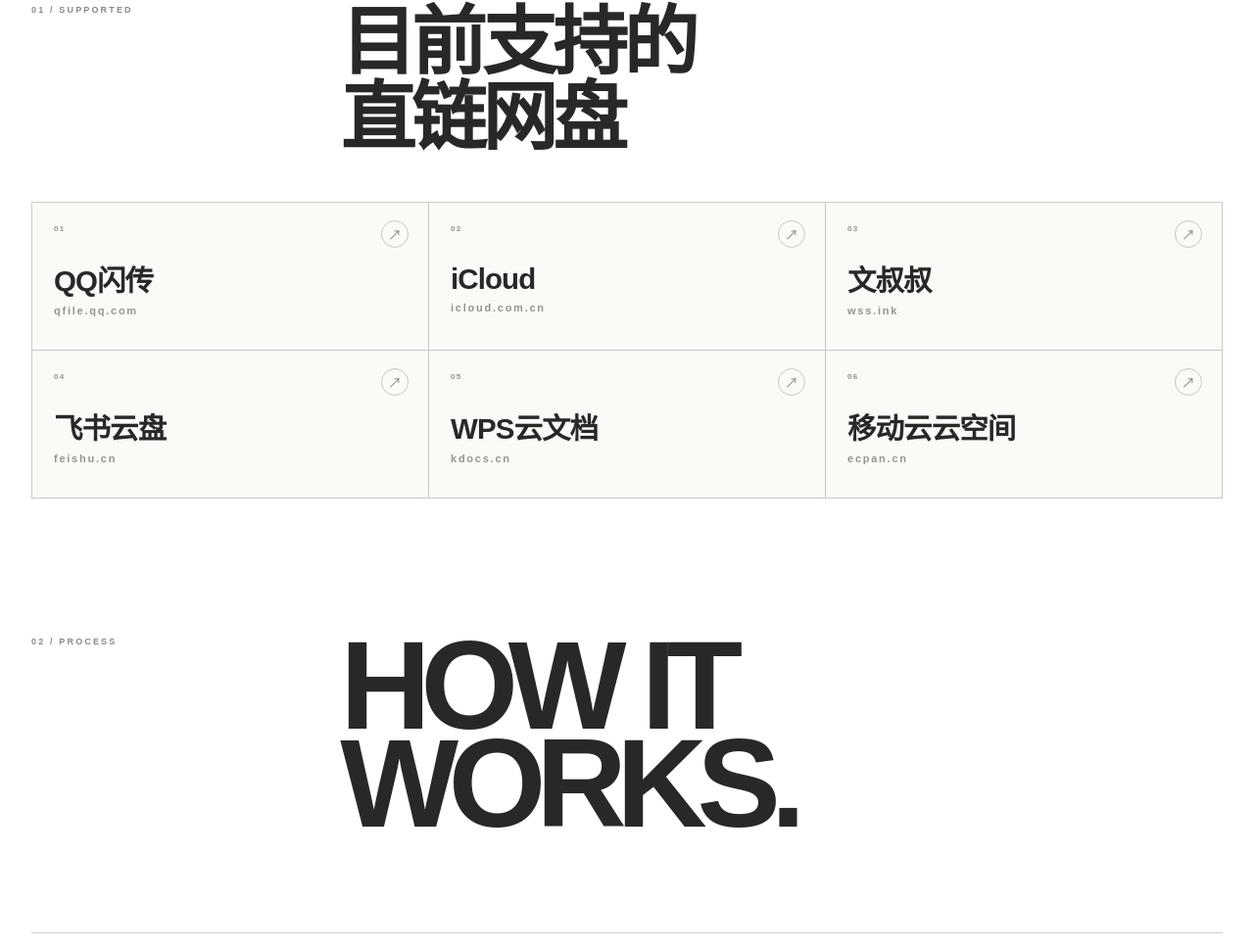
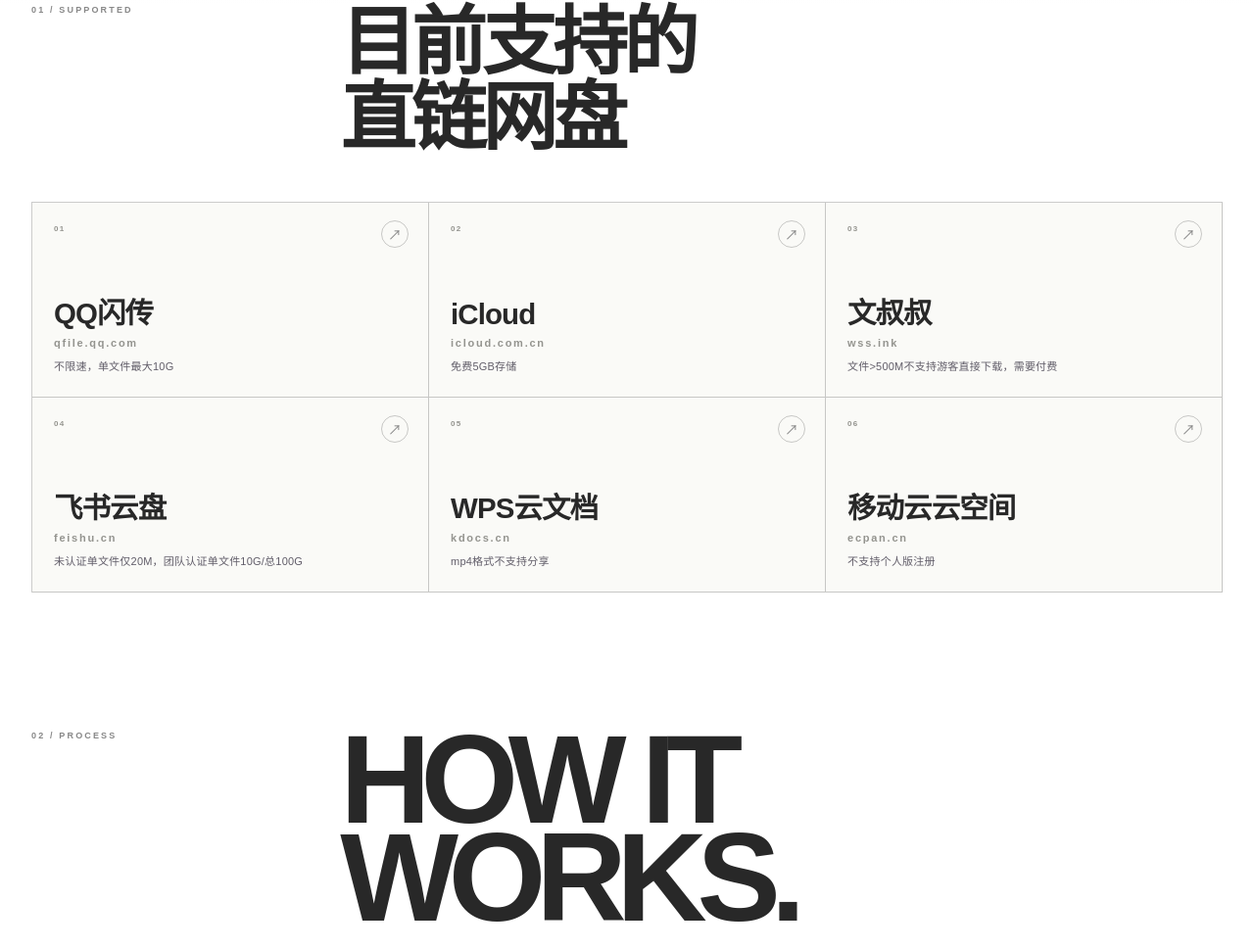
Before and after one commit to dtpoi/netdisk-to-vrchat-Direct-link, a website: page index.html in a window 1280 px wide. Shown: the part 1005-1975 px from the top of the page at 98% size. Drawn offline with Linux system fonts and the light colour scheme; a web font is replaced by a local one.

Commit message:
Add platform limit notes to supported cards

```diff
--- a/assets/style.css
+++ b/assets/style.css
@@ -1065,7 +1065,7 @@
 }
 
 .supported-list li {
-  min-height: 150px;
+  min-height: 198px;
   border-right: 1px solid var(--line);
   border-bottom: 1px solid var(--line);
   background: var(--paper-light);
@@ -1075,7 +1075,8 @@
 .supported-list li > a {
   position: relative;
   display: grid;
-  min-height: 150px;
+  grid-template-rows: auto minmax(18px, 1fr) auto auto;
+  min-height: 198px;
   padding: 22px;
   outline: 0;
 }
@@ -1114,6 +1115,14 @@
 .supported-list small {
   margin-top: 6px;
   font-size: 11px;
+}
+
+.supported-note {
+  margin: 10px 0 0;
+  color: var(--ink-soft);
+  font-size: 11px;
+  line-height: 1.55;
+  letter-spacing: 0.02em;
 }
 
 .supported-arrow {
@@ -1521,10 +1530,11 @@
   .supported-heading h2 { font-size: 13vw; }
   .supported-list { grid-template-columns: 1fr 1fr; }
   .supported-list li,
-  .supported-list li > a { min-height: 126px; }
+  .supported-list li > a { min-height: 190px; }
   .supported-list li > a { padding: 16px; }
   .supported-list strong { font-size: 20px; }
   .supported-list small { font-size: 10px; }
+  .supported-note { margin-top: 8px; font-size: 9px; line-height: 1.55; }
   .supported-arrow { top: 13px; right: 13px; width: 24px; height: 24px; font-size: 12px; }
 
   .api-section { padding: 18px; }
--- a/index.html
+++ b/index.html
@@ -192,32 +192,32 @@
         <ul class="supported-list">
           <li class="reveal">
             <a href="https://nutty.qq.com/nutty/ssr/26797.html" target="_blank" rel="noopener noreferrer" aria-label="打开 QQ闪传介绍">
-              <span>01</span><strong>QQ闪传</strong><small>qfile.qq.com</small><i class="supported-arrow" aria-hidden="true">↗</i>
+              <span>01</span><strong>QQ闪传</strong><small>qfile.qq.com</small><p class="supported-note">不限速，单文件最大10G</p><i class="supported-arrow" aria-hidden="true">↗</i>
             </a>
           </li>
           <li class="reveal">
             <a href="https://www.icloud.com.cn/iclouddrive/" target="_blank" rel="noopener noreferrer" aria-label="打开 iCloud Drive">
-              <span>02</span><strong>iCloud</strong><small>icloud.com.cn</small><i class="supported-arrow" aria-hidden="true">↗</i>
+              <span>02</span><strong>iCloud</strong><small>icloud.com.cn</small><p class="supported-note">免费5GB存储</p><i class="supported-arrow" aria-hidden="true">↗</i>
             </a>
           </li>
           <li class="reveal">
             <a href="https://www.wenshushu.cn/" target="_blank" rel="noopener noreferrer" aria-label="打开文叔叔">
-              <span>03</span><strong>文叔叔</strong><small>wss.ink</small><i class="supported-arrow" aria-hidden="true">↗</i>
+              <span>03</span><strong>文叔叔</strong><small>wss.ink</small><p class="supported-note">文件&gt;500M不支持游客直接下载，需要付费</p><i class="supported-arrow" aria-hidden="true">↗</i>
             </a>
           </li>
           <li class="reveal">
             <a href="https://www.feishu.cn/" target="_blank" rel="noopener noreferrer" aria-label="打开飞书云盘">
-              <span>04</span><strong>飞书云盘</strong><small>feishu.cn</small><i class="supported-arrow" aria-hidden="true">↗</i>
+              <span>04</span><strong>飞书云盘</strong><small>feishu.cn</small><p class="supported-note">未认证单文件仅20M，团队认证单文件10G/总100G</p><i class="supported-arrow" aria-hidden="true">↗</i>
             </a>
           </li>
           <li class="reveal">
             <a href="https://www.kdocs.cn/" target="_blank" rel="noopener noreferrer" aria-label="打开 WPS云文档">
-              <span>05</span><strong>WPS云文档</strong><small>kdocs.cn</small><i class="supported-arrow" aria-hidden="true">↗</i>
+              <span>05</span><strong>WPS云文档</strong><small>kdocs.cn</small><p class="supported-note">mp4格式不支持分享</p><i class="supported-arrow" aria-hidden="true">↗</i>
             </a>
           </li>
           <li class="reveal">
             <a href="https://www.ecpan.cn/web" target="_blank" rel="noopener noreferrer" aria-label="打开移动云云空间">
-              <span>06</span><strong>移动云云空间</strong><small>ecpan.cn</small><i class="supported-arrow" aria-hidden="true">↗</i>
+              <span>06</span><strong>移动云云空间</strong><small>ecpan.cn</small><p class="supported-note">不支持个人版注册</p><i class="supported-arrow" aria-hidden="true">↗</i>
             </a>
           </li>
         </ul>
```
Also changed, not shown: tests/frontend.test.js (+15 -0 lines).
